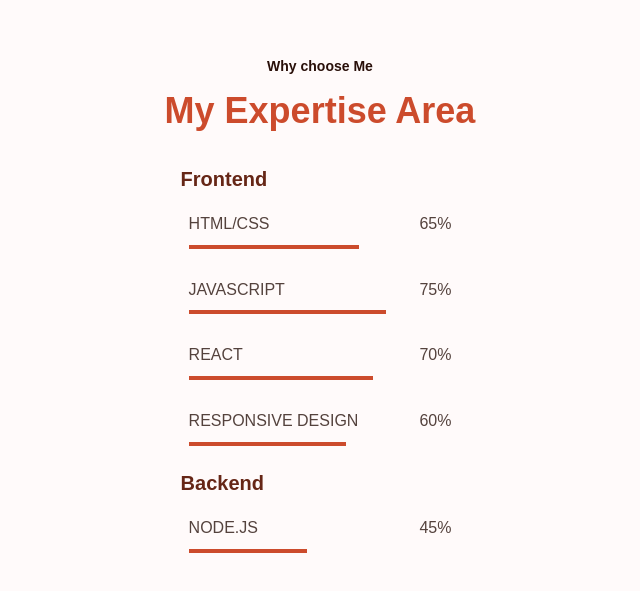
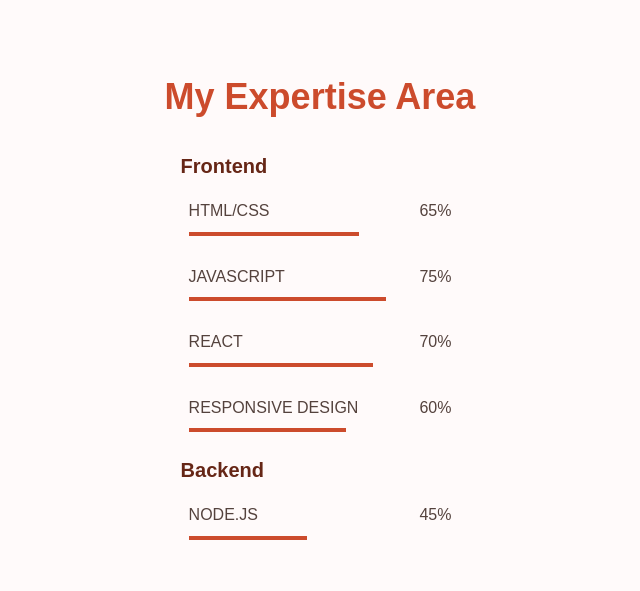
Before and after one commit to rzanabusamra22/OnlinePortfolio, a React (Create React App) app in the folder frontend/: page / in a window 1280 px wide. Shown: the part 1714-2305 px from the top of the page, without its empty margins (320-960 px from the left). Built offline with nearby package versions, Linux system fonts and the light colour scheme; some icons are missing; a web font is replaced by a local one.

Commit message:
Skills Section Edit

```diff
--- a/frontend/src/components/skillsSection/index.js
+++ b/frontend/src/components/skillsSection/index.js
@@ -6,7 +6,7 @@ const skillsSection = ({id}) => {
         <>
             <main class='l-main' id='skills'>
                  <section class='skills section' >
-                     <span class="section-subtitle">Why choose Me</span>
+                     {/* <span class="section-subtitle">Why choose Me</span> */}
                      <h2 class="section-title">My Expertise Area</h2>
                      <div class="skills__container bd-grid">
                          <div class="skills__content">
```
Also changed, not shown: 1 other file (tests, documents, lock files or other folders).
